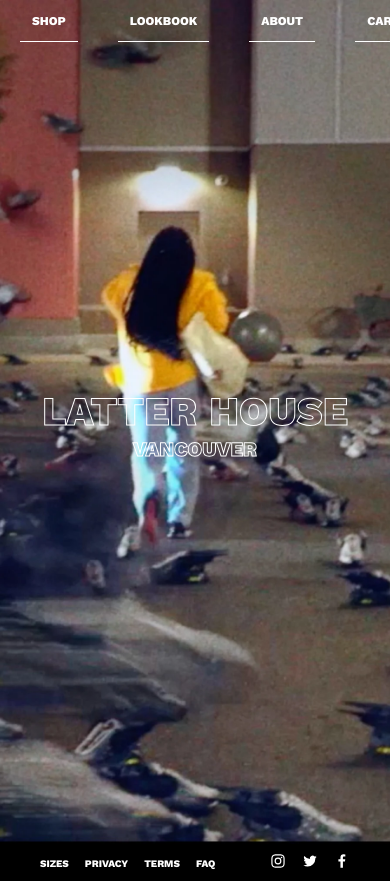
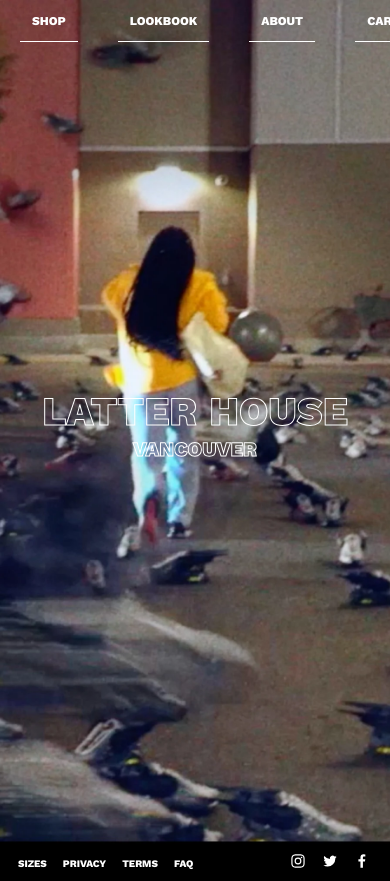
Before and after one commit to philakagujones/LatterHouse, a React (Create React App) app: page / in a window 390 px wide. Shown: the top 881 px of the page. Built offline with nearby package versions, Linux system fonts and the light colour scheme.

Commit message:
Update footer.css

```diff
--- a/src/styles/footer.css
+++ b/src/styles/footer.css
@@ -101,4 +101,10 @@
     .words {
         font-size: 10px;
     }
+    ul {
+        margin-left: -22px;
+    }
+    .icons {
+        padding-right: 20px;
+    }
 }
```
